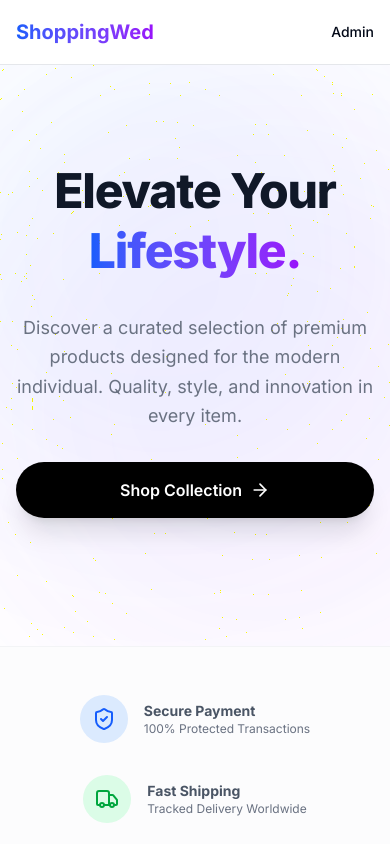
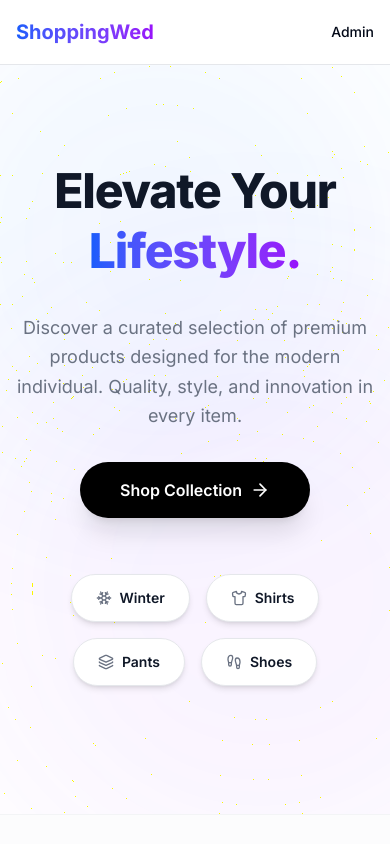
Before and after one commit to sachinluhach2005-sys/shopping.wed2c.com, a Next.js app: page / in a window 390 px wide. Shown: the top 844 px of the page. Built offline with nearby package versions, Linux system fonts and the light colour scheme; no server answers; the database is empty.

Commit message:
feat: Add category buttons and improve mobile grid layout

```diff
--- a/app/page.tsx
+++ b/app/page.tsx
@@ -2,6 +2,7 @@ import Link from 'next/link';
 import { getProducts } from '@/lib/store';
 import { ShoppingBag, ArrowRight, ShieldCheck, Truck, RotateCcw } from 'lucide-react';
 import ProductCard from '@/components/ProductCard';
+import CategoryButtons from '@/components/CategoryButtons';
 
 export const dynamic = 'force-dynamic';
 
@@ -38,13 +39,16 @@ export default async function Home({
                   <p className="mx-auto max-w-2xl text-lg sm:text-xl text-gray-500 dark:text-gray-400 leading-relaxed">
                     Discover a curated selection of premium products designed for the modern individual. Quality, style, and innovation in every item.
                   </p>
-                  <div className="flex flex-col sm:flex-row justify-center gap-4 mt-8">
+                  <div className="flex flex-col items-center gap-6 mt-8">
                     <Link
                       href="#products"
                       className="inline-flex h-14 items-center justify-center rounded-full bg-black dark:bg-white text-white dark:text-black px-10 text-base font-semibold shadow-xl hover:scale-105 transition-transform duration-300"
                     >
                       Shop Collection <ArrowRight className="ml-2 w-5 h-5" />
                     </Link>
+
+                    {/* Vertical Category Buttons */}
+                    <CategoryButtons />
                   </div>
                 </div>
               </div>
@@ -100,6 +104,7 @@ export default async function Home({
           </div>
 
           <div className="mt-12">
+            {/* Products Grid - Force Rebuild */}
             {products.length === 0 ? (
               <div className="flex flex-col items-center justify-center py-32 text-center bg-gray-50 dark:bg-gray-900/50 rounded-3xl border border-dashed border-gray-200 dark:border-gray-800">
                 <div className="p-6 bg-white dark:bg-gray-800 rounded-full shadow-lg mb-6">
@@ -111,7 +116,7 @@ export default async function Home({
                 </p>
               </div>
             ) : (
-              <div className="grid grid-cols-1 sm:grid-cols-2 lg:grid-cols-3 xl:grid-cols-4 gap-8">
+              <div className="grid grid-cols-2 lg:grid-cols-3 xl:grid-cols-4 gap-4 md:gap-8">
                 {products.map((product) => (
                   <ProductCard key={product.id} product={product} />
                 ))}
--- /dev/null
+++ b/components/CategoryButtons.tsx
@@ -0,0 +1,26 @@
+import Link from 'next/link';
+import { Snowflake, Shirt, Footprints, Layers } from 'lucide-react';
+
+export default function CategoryButtons() {
+    const categories = [
+        { name: 'Winter', query: 'hoodie+sweater+tracksuit', icon: Snowflake },
+        { name: 'Shirts', query: 'shirt', icon: Shirt },
+        { name: 'Pants', query: 'pant', icon: Layers },
+        { name: 'Shoes', query: 'shoe', icon: Footprints },
+    ];
+
+    return (
+        <div className="flex flex-wrap justify-center gap-4 mt-8 animate-fade-in w-full max-w-4xl mx-auto">
+            {categories.map((cat) => (
+                <Link
+                    key={cat.name}
+                    href={`/?q=${cat.query}#products`}
+                    className="inline-flex h-12 items-center justify-center rounded-full bg-white dark:bg-gray-800 border border-gray-200 dark:border-gray-700 text-gray-900 dark:text-white px-6 text-sm font-semibold shadow-md hover:shadow-xl hover:scale-105 transition-all duration-300 gap-2"
+                >
+                    <cat.icon className="w-4 h-4 text-gray-500 dark:text-gray-400" />
+                    <span>{cat.name}</span>
+                </Link>
+            ))}
+        </div>
+    );
+}
--- /dev/null
+++ b/count-products.ts
@@ -0,0 +1,26 @@
+import * as dotenv from 'dotenv';
+dotenv.config({ path: '.env.local' });
+import { createClient } from '@supabase/supabase-js';
+
+async function count() {
+    const url = process.env.NEXT_PUBLIC_SUPABASE_URL;
+    const key = process.env.SUPABASE_SERVICE_ROLE_KEY;
+
+    if (!url || !key) {
+        console.error("Missing credentials");
+        return;
+    }
+    const supabase = createClient(url, key);
+
+    const { count, error } = await supabase
+        .from('products')
+        .select('*', { count: 'exact', head: true });
+
+    if (error) {
+        console.error("Error:", error);
+    } else {
+        console.log("Total products in DB:", count);
+    }
+}
+
+count();
```
